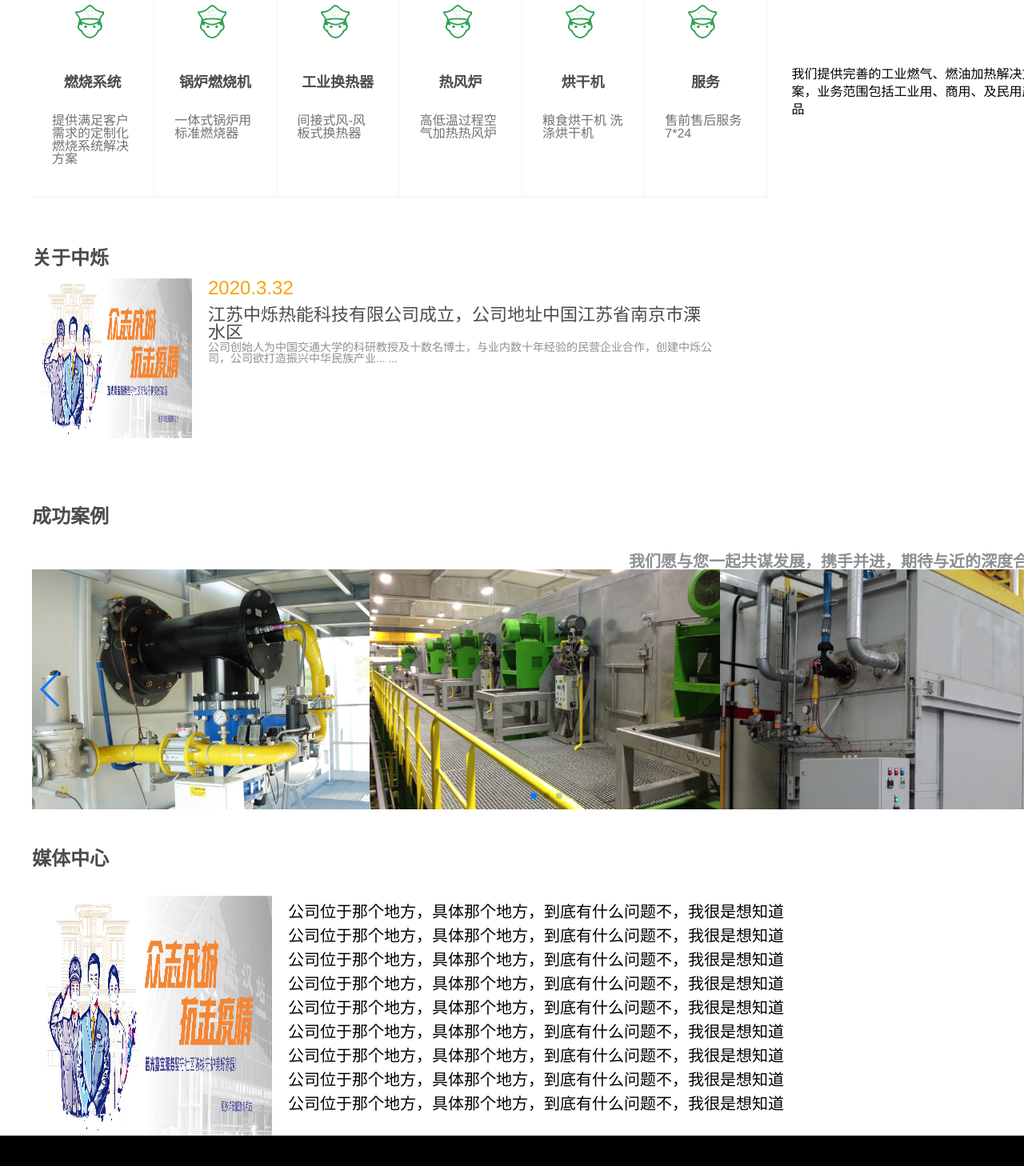
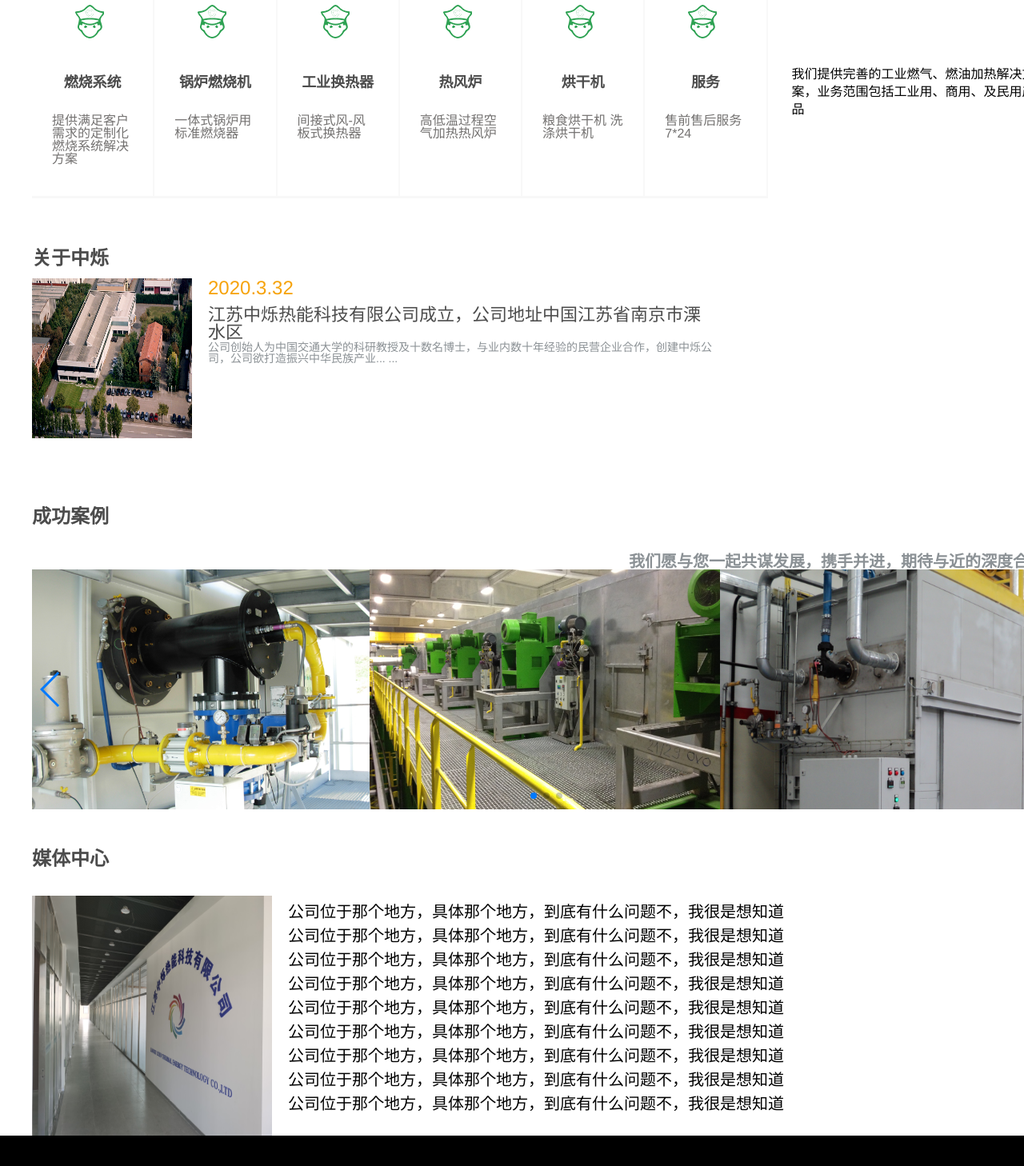
Before and after one commit to bearbad/knter, a Vue app: page / in a window 1280 px wide. Shown: the part 1188-2646 px from the top of the page at 80% size. Built offline with nearby package versions, Linux system fonts and the light colour scheme.

Commit message:
更新about和news

```diff
--- a/src/components/About.vue
+++ b/src/components/About.vue
@@ -6,7 +6,7 @@
       </div>
       <div class="about-content">
         <div>
-          <img src="../assets/img/1.jpg"/>
+          <img src="../assets/img/about/1.png"/>
         </div>
         <div>
           <span>2020.3.32</span>
--- a/src/components/MedioCenter.vue
+++ b/src/components/MedioCenter.vue
@@ -4,7 +4,7 @@
       <span>媒体中心</span>
     </div>
     <div>
-      <img src="../assets/img/1.jpg"/>
+      <img src="../assets/img/news/1.jpeg"/>
       <div class="medio-center-list">
         <span>公司位于那个地方，具体那个地方，到底有什么问题不，我很是想知道</span>
         <span>公司位于那个地方，具体那个地方，到底有什么问题不，我很是想知道</span>
```
Also changed, not shown: src/assets/img/about/1.png (added), src/assets/img/news/1.jpeg (added).
